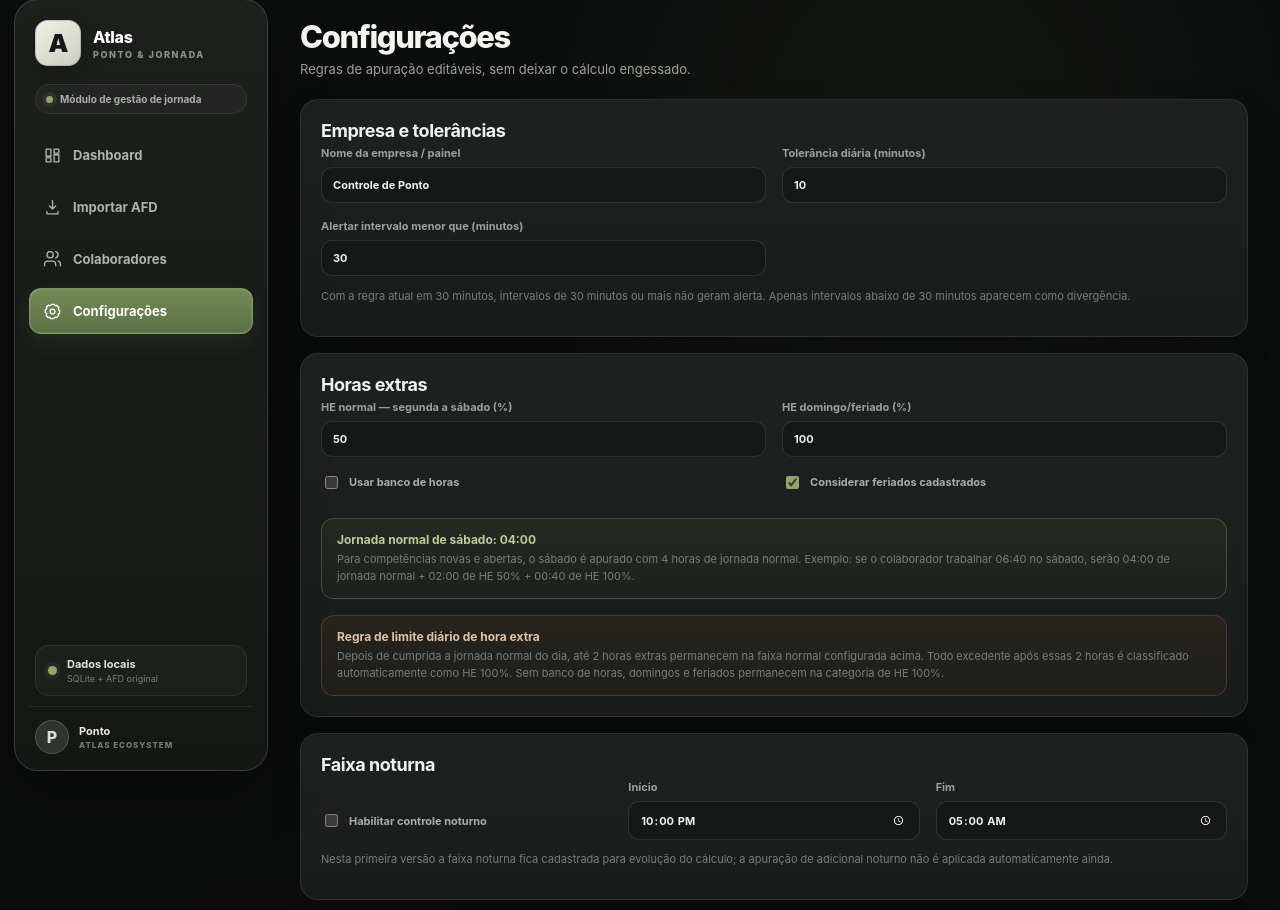
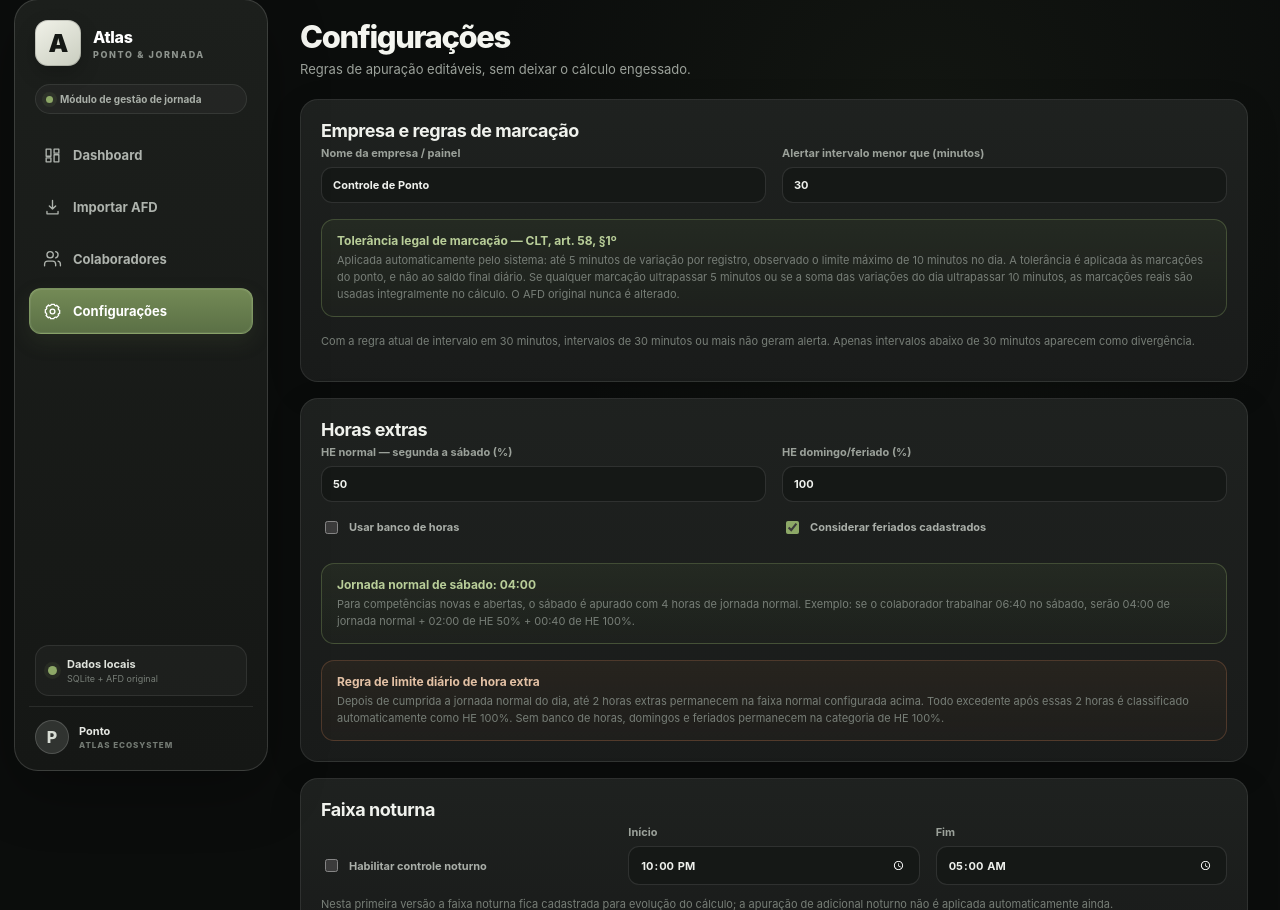
Before and after one commit to lucasgarciamoreira92-rgb/ponto-controlid, a FastAPI app: page /settings in a window 1280 px wide. Shown: the part 15-925 px from the top of the page. Run offline with FastAPI, Linux system fonts and the light colour scheme; data comes from the database, SQL or seed files in the repository; data that the repository does not hold is empty.

Commit message:
Mostra tolerancia legal CLT nas configuracoes

```diff
--- a/templates/settings.html
+++ b/templates/settings.html
@@ -4,11 +4,16 @@
 <div class="topbar"><div><h1>Configurações</h1><p>Regras de apuração editáveis, sem deixar o cálculo engessado.</p></div></div>
 {% if request.query_params.get('saved') %}<div class="notice success">Configurações salvas.</div>{% endif %}
 <form method="post">
-<div class="card"><h2>Empresa e tolerâncias</h2><div class="form-grid two">
+<div class="card"><h2>Empresa e regras de marcação</h2><div class="form-grid two">
 <label>Nome da empresa / painel<input name="company_name" value="{{ settings.company_name }}"></label>
-<label>Tolerância diária (minutos)<input type="number" min="0" name="daily_tolerance_minutes" value="{{ settings.daily_tolerance_minutes }}"></label>
 <label>Alertar intervalo menor que (minutos)<input type="number" min="0" name="min_interval_minutes" value="{{ settings.min_interval_minutes }}"></label>
-</div><p class="help" style="margin-top:12px;">Com a regra atual em 30 minutos, intervalos de 30 minutos ou mais não geram alerta. Apenas intervalos abaixo de 30 minutos aparecem como divergência.</p></div>
+</div>
+<input type="hidden" name="daily_tolerance_minutes" value="{{ settings.daily_tolerance_minutes }}">
+<div class="notice success" style="display:block;margin-top:16px;">
+  <strong>Tolerância legal de marcação — CLT, art. 58, §1º</strong>
+  <div class="help" style="margin-top:4px;">Aplicada automaticamente pelo sistema: até 5 minutos de variação por registro, observado o limite máximo de 10 minutos no dia. A tolerância é aplicada às marcações do ponto, e não ao saldo final diário. Se qualquer marcação ultrapassar 5 minutos ou se a soma das variações do dia ultrapassar 10 minutos, as marcações reais são usadas integralmente no cálculo. O AFD original nunca é alterado.</div>
+</div>
+<p class="help" style="margin-top:12px;">Com a regra atual de intervalo em 30 minutos, intervalos de 30 minutos ou mais não geram alerta. Apenas intervalos abaixo de 30 minutos aparecem como divergência.</p></div>
 <div class="card"><h2>Horas extras</h2><div class="form-grid two">
 <label>HE normal — segunda a sábado (%)<input type="number" min="0" name="overtime_weekday_percent" value="{{ settings.overtime_weekday_percent }}"></label>
 <input type="hidden" name="overtime_saturday_percent" value="{{ settings.overtime_weekday_percent }}">
```
